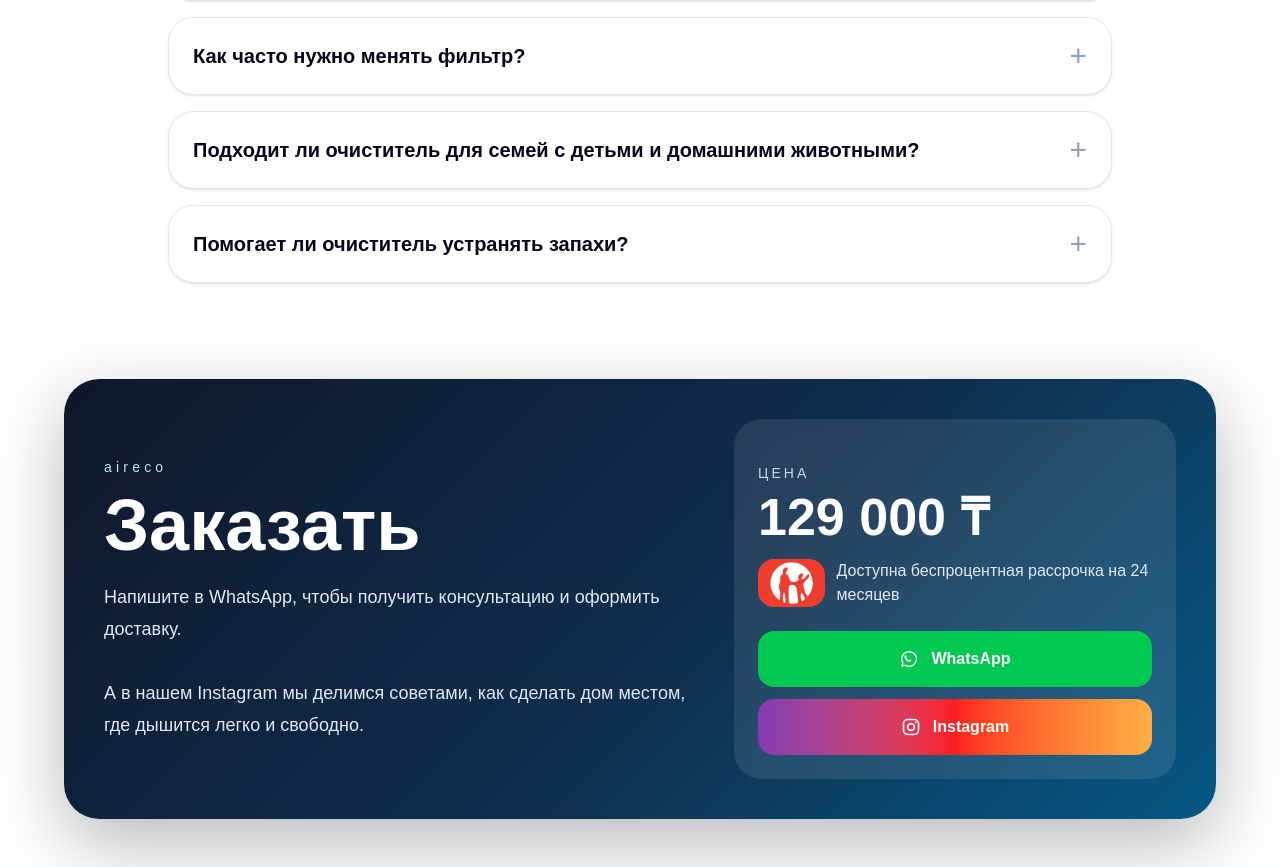
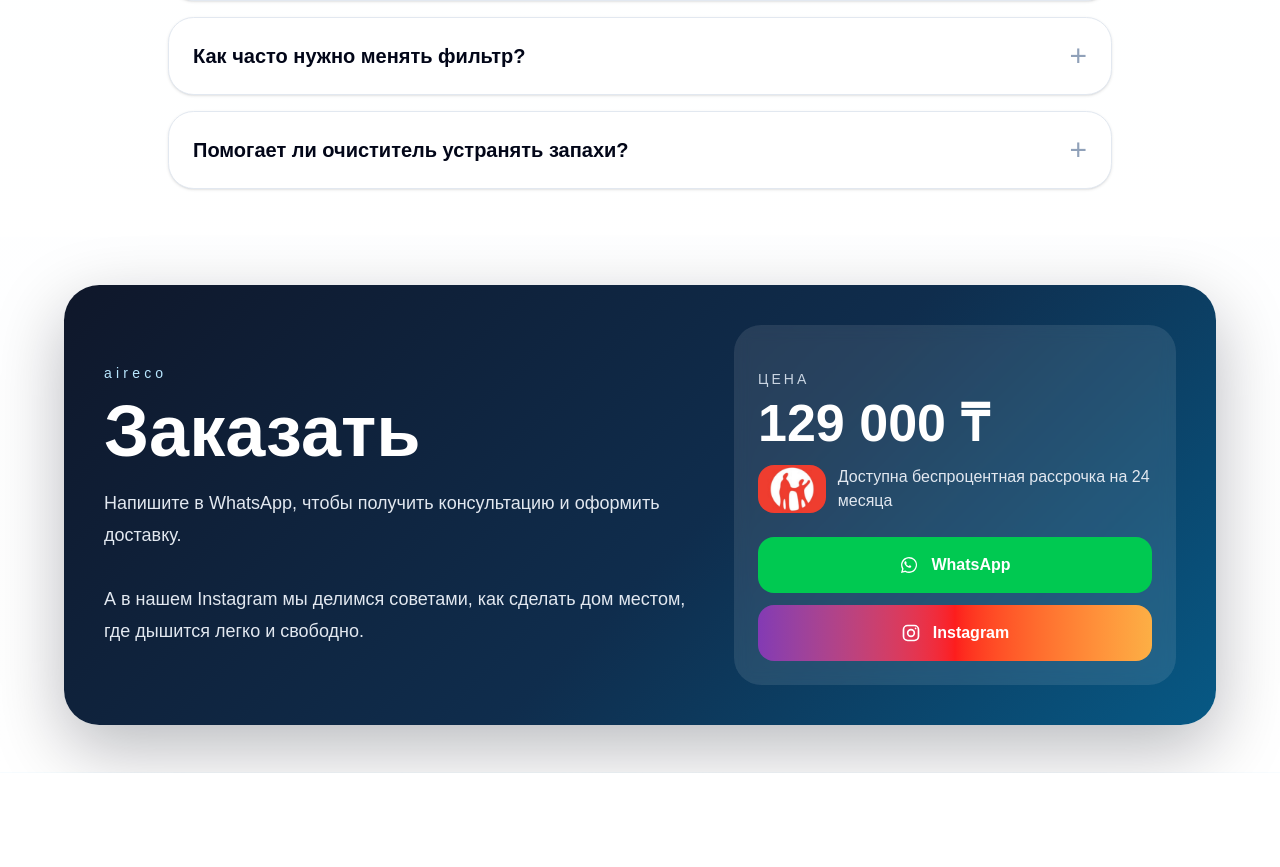
Before and after one commit to ansarydauletov-png/aireco-site, a React (Vite) app: page / in a window 1280 px wide. Shown: the part 8400-9267 px from the top of the page. After the commit the page ends 9173 px from the top, so only its background shows below. Built offline with nearby package versions, Linux system fonts and the light colour scheme.

Commit message:
first commit

```diff
--- a/src/App.jsx
+++ b/src/App.jsx
@@ -215,11 +215,7 @@ const CONTENT = {
         a:
           "В нашем очистителе HEPA-фильтр имеет повышенный ресурс работы. Моющийся пре-фильтр задерживает крупную пыль и продлевает срок службы основного фильтра. Устройство автоматически уведомляет о необходимости замены.",
       },
-      {
-        q: "Подходит ли очиститель для семей с детьми и домашними животными?",
-        a:
-          "Да. Очиститель безопасен для использования в жилых помещениях. УФ-излучение полностью изолировано внутри корпуса и не контактирует с людьми и животными. Фильтрация эффективно снижает количество пыли, аллергенов и бытовых загрязнений в воздухе.",
-      },
+
       {
         q: "Помогает ли очиститель устранять запахи?",
         a:
@@ -263,7 +259,7 @@ const CONTENT = {
       instagram: "Instagram",
       mobile: "WhatsApp",
       calc: "Калькулятор",
-      installment: "Доступна беспроцентная рассрочка на 24 месяцев",
+      installment: "Доступна беспроцентная рассрочка на 24 месяца",
     },
   },
 
@@ -445,11 +441,7 @@ const CONTENT = {
         a:
           "HEPA сүзгісінің ресурсы ұзартылған. Жуылатын пре-сүзгі ірі шаңды ұстап, негізгі сүзгінің қызмет мерзімін арттырады.",
       },
-      {
-        q: "Балалар мен жануарлар бар үйге жарай ма?",
-        a:
-          "Иә. УФ-сәуле корпус ішінде оқшауланған. Құрылғы тұрғын үй жағдайында қауіпсіз қолдануға жарайды.",
-      },
+
       {
         q: "Иісті жоюға көмектесе ме?",
         a:
@@ -674,11 +666,6 @@ const CONTENT = {
         q: "How often should the filter be replaced?",
         a:
           "The HEPA filter has an extended service life. The washable pre-filter captures coarse dust and extends the life of the main filter.",
-      },
-      {
-        q: "Is it suitable for homes with children and pets?",
-        a:
-          "Yes. The UV radiation is fully isolated inside the body. The purifier is safe for regular home use.",
       },
       {
         q: "Does it help eliminate odors?",
```
